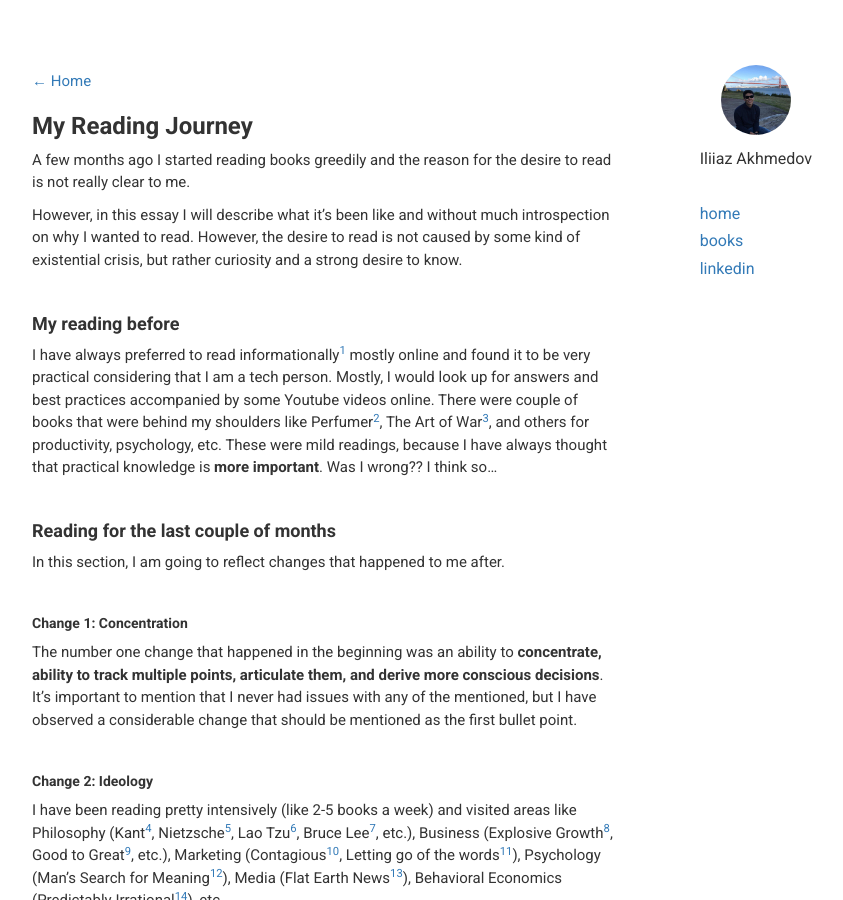
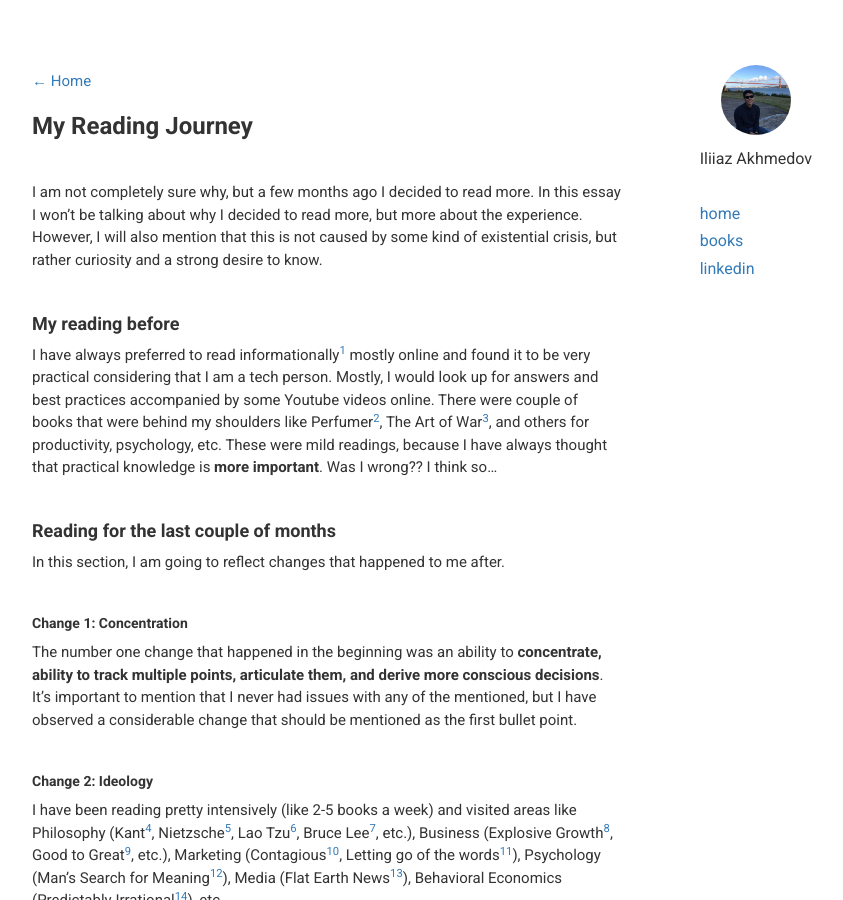
Before and after one commit to ianomad/ianomad.github.io, a Jekyll site: the page built from _posts/2019-08-26-My-Reading-Journey.md, in a window 1280 px wide and 900 px high. Shown: the whole window, without its empty margins (223-1066 px from the left). Built offline with Jekyll 4.4.1, drawn with Linux system fonts in a browser that asks for light colours; nearby versions of some CDN libraries.

Commit message:
Update 2019-08-26-My-Reading-Journey.md

```diff
--- a/_posts/2019-08-26-My-Reading-Journey.md
+++ b/_posts/2019-08-26-My-Reading-Journey.md
@@ -8,10 +8,9 @@
 
 ### My Reading Journey
 
+<br />
 
-A few months ago I started reading books greedily and the reason for the desire to read is not really clear to me.
-
-However, in this essay I will describe what it's been like and without much introspection on why I wanted to read. However, the desire to read is not caused by some kind of existential crisis, but rather curiosity and a strong desire to know.
+I am not completely sure why, but a few months ago I decided to read more. In this essay I won't be talking about why I decided to read more, but more about the experience. However, I will also mention that this is not caused by some kind of existential crisis, but rather curiosity and a strong desire to know.
 
 <br />
 
```
